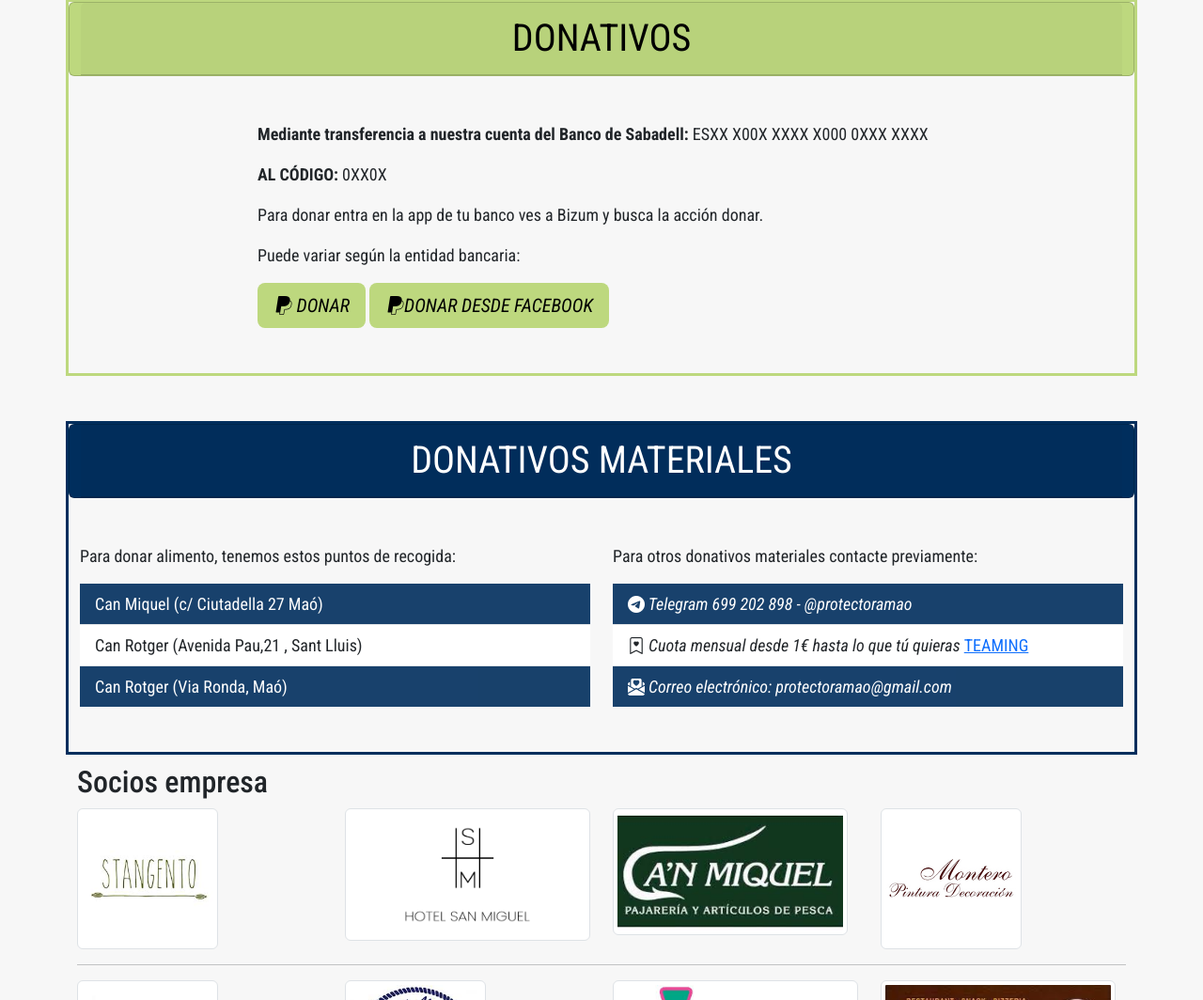
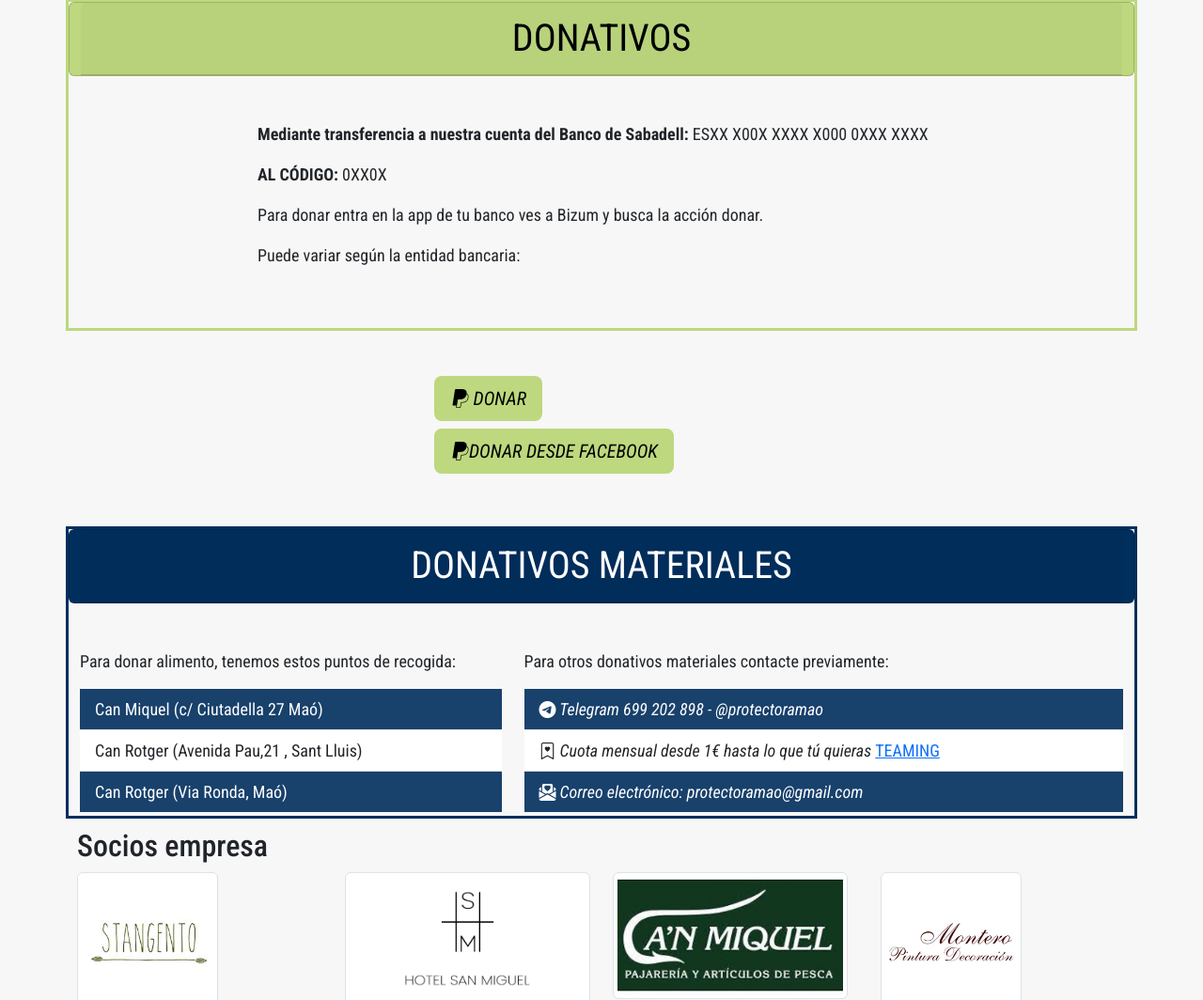
Before and after one commit to anacalero96/proyecto, a plain HTML site: page html/donativos.html in a window 1280 px wide. Shown: the part 295-1359 px from the top of the page at 94% size. Drawn offline with nearby package versions, Linux system fonts and the light colour scheme.

Commit message:
Modifications to several pages
Modifications to several pages

```diff
--- a/html/donativos.html
+++ b/html/donativos.html
@@ -96,20 +96,24 @@
                 <div class="card text text-center mb-5" style="max-width: 85rem; background-color: #bdd87e; color: black; font-size: 40px;">
                     <div class="card-header">DONATIVOS</div>
                 </div>
-                <div class="col-8 col-sm-8 mb-5">
+                <div class="col-12 col-sm-8 mb-5">
                     <p><strong>Mediante transferencia a nuestra cuenta del Banco de Sabadell:</strong> ESXX X00X XXXX X000 0XXX XXXX</p>
                     <p><strong>AL CÓDIGO:</strong> 0XX0X</p>
                     <p>Para donar entra en la app de tu banco ves a Bizum y busca la acción donar.</p>
                     <p>Puede variar según la entidad bancaria:</p>
-                    <a href="https://www.powr.io/checkout_screen?unique_label=2dc6e800_1648239642"><button type="button" class="btn btn-lg btn_adopta"><i class="bi bi-paypal"> DONAR</i></button></a>
-                    <a href="https://www.facebook.com/protectoraanimalsmao?ref=bookmarks"><button type="button" class="btn btn-lg btn_adopta"><i class="bi bi-paypal">DONAR DESDE FACEBOOK</i></button></a>
+                </div>
+            </div>
+            <div class="row justify-content-center mt-5">
+                <div class="col-4 col-sm-4">
+                    <a href="https://www.powr.io/checkout_screen?unique_label=2dc6e800_1648239642"><button type="button" class="btn btn-lg btn_adopta mb-2"><i class="bi bi-paypal"> DONAR</i></button></a>
+                    <a href="https://www.facebook.com/protectoraanimalsmao?ref=bookmarks"><button type="button" class="btn btn-lg btn_adopta mb-2"><i class="bi bi-paypal">DONAR DESDE FACEBOOK</i></button></a>
                 </div>
             </div>
             <div class="row mt-5 justify-content-center" style="border: solid 3px #002e5d; font-size: 18px;">
                 <div class="card text text-center mb-5" style="max-width: 85rem; background-color: #002e5d; color: white; font-size: 40px;">
                     <div class="card-header">DONATIVOS MATERIALES</div>
                 </div>
-                <div class="col-6 col-sm-6 mb-5">
+                <div class="col-5 col-sm-5 mb-1">
                     <p>Para donar alimento, tenemos estos puntos de recogida:</p>
                     <ul class="list-group list-group-flush">
                         <li class="list-group-item" style="background-color: #002e5d; opacity: 0.9; color: white;">Can Miquel (c/ Ciutadella 27 Maó)</li>
@@ -117,7 +121,7 @@
                         <li class="list-group-item" style="background-color: #002e5d; opacity: 0.9; color: white;">Can Rotger (Via Ronda, Maó)</li>
                     </ul>
                 </div>
-                <div class="col-6 col-sm-6">
+                <div class="col-7 col-sm-7">
                     <p>Para otros donativos materiales contacte previamente:</p>
                     <ul class="list-group list-group-flush">
                         <li class="list-group-item" style="background-color: #002e5d; opacity: 0.9; color: white;"><i class="bi bi-telegram"> Telegram 699 202 898 - @protectoramao</i></li>
```
Also changed, not shown: html/Quehagosi.html (+2 -25 lines), html/hacertesocio.html (+1 -1 lines).
